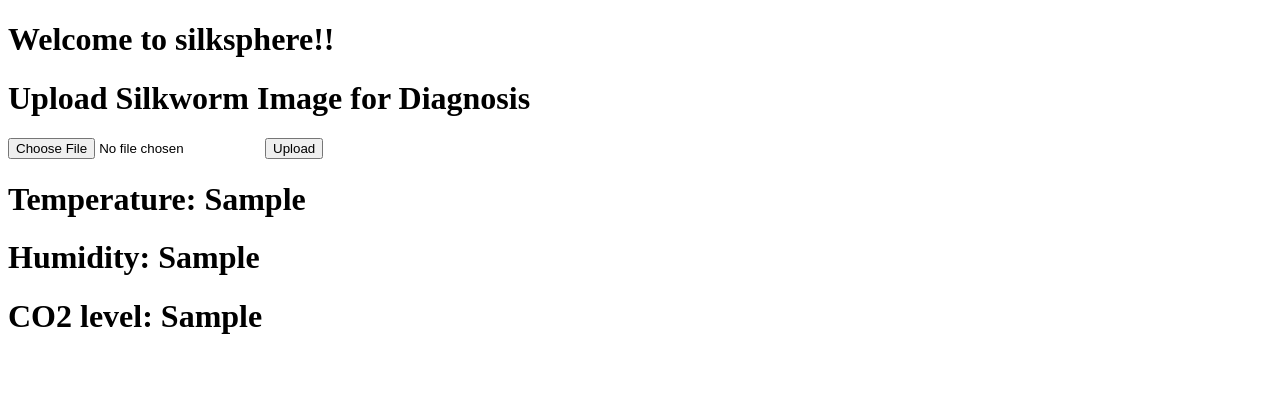
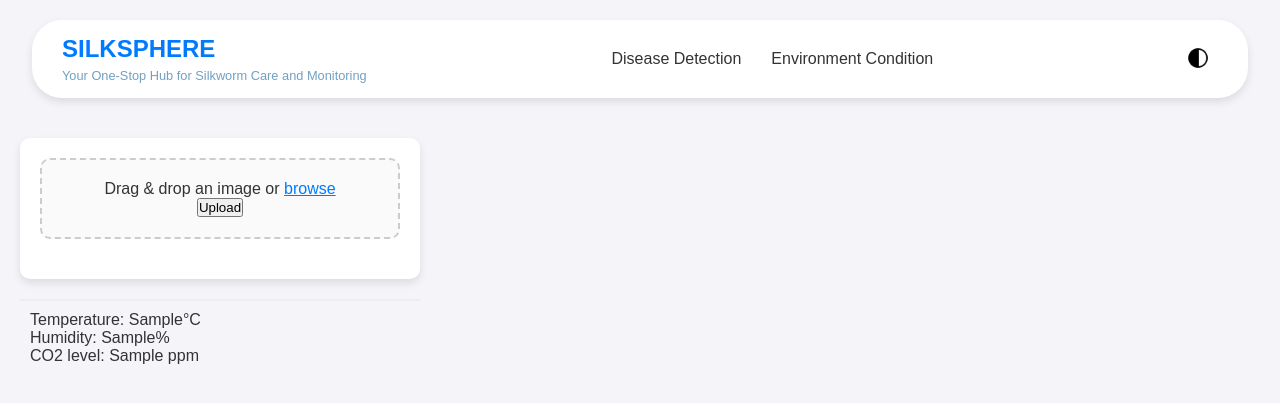
Before and after one commit to Disease-Detection-in-Sericulture/SilkSphere, a Flask app: page / in a window 1280 px wide. Shown: the top 403 px of the page. Run offline with Flask 3, Linux system fonts and the light colour scheme; a database or web service that is not in the repository returns one stand-in record (values such as "Sample title"); data that the repository does not hold is empty.

Commit message:
Added navigation bar

```diff
--- /dev/null
+++ b/SilkSphere/app/static/script.js
@@ -0,0 +1,46 @@
+let dropArea = document.getElementById('drop-area');
+
+dropArea.addEventListener('dragenter', preventDefaults, false);
+dropArea.addEventListener('dragleave', preventDefaults, false);
+dropArea.addEventListener('dragover', preventDefaults, false);
+dropArea.addEventListener('drop', preventDefaults, false);
+
+function preventDefaults(e) {
+    e.preventDefault();
+    e.stopPropagation();
+}
+
+dropArea.addEventListener('drop', handleDrop, false);
+
+function handleDrop(e) {
+    let dt = e.dataTransfer;
+    let files = dt.files;
+    handleFiles(files);
+}
+
+function handleFiles(files) {
+    let file = files[0];
+    if (file && file.type.startsWith('image/')) {
+        displayImage(file);
+    }
+}
+
+function displayImage(file) {
+    let gallery = document.getElementById('gallery');
+    gallery.innerHTML = '';
+
+    let img = document.createElement('img');
+    img.src = URL.createObjectURL(file);
+    img.onload = () => {
+        URL.revokeObjectURL(img.src);
+    };
+
+    gallery.appendChild(img);
+}
+
+// Dark/Light mode
+const themeToggleButton = document.querySelector('.toggle-theme');
+
+themeToggleButton.addEventListener('click', () => {
+    document.body.classList.toggle('dark-mode');
+});
--- a/SilkSphere/app/static/styles.css
+++ b/SilkSphere/app/static/styles.css
@@ -0,0 +1,146 @@
+* {
+    box-sizing: border-box;
+    margin: 0;
+    padding: 0;
+}
+
+body {
+    font-family: Arial, sans-serif;
+    background-color: #f4f4f9;
+    color: #333;
+    transition: background-color 0.3s ease, color 0.3s ease;
+}
+
+h1, h2 {
+    color: #333;
+    margin-bottom: 20px;
+}
+
+.navbar {
+    display: flex;
+    justify-content: space-between;
+    align-items: center;
+    padding: 15px 30px;
+    background-color: #fff;
+    box-shadow: 0 4px 8px rgba(0, 0, 0, 0.1);
+    border-radius: 30px;
+    margin: 20px auto;
+    width: 95%;
+    max-width: 1600px;
+}
+
+.logo {
+    font-size: 1.5em;
+    font-weight: bold;
+    text-transform: uppercase;
+    color: #007bff;
+}
+
+.tagline {
+    font-size: 0.8em; /* Makes the text smaller */
+    color: #72A0C1; /* Optional: a lighter color for the tagline */
+    margin-top: 5px; /* Adds some space above the tagline */
+}
+
+.nav-center {
+    display: flex;
+    gap: 30px;
+}
+
+.nav-link {
+    text-decoration: none;
+    color: #333;
+    font-size: 1em;
+    font-weight: 500;
+    transition: color 0.3s;
+}
+
+.nav-link:hover {
+    color: #007bff;
+}
+
+.nav-right .toggle-theme {
+    padding: 8px;
+    border: none;
+    border-radius: 20px;
+    background-color: transparent;
+    cursor: pointer;
+}
+
+.nav-right .toggle-theme img {
+    width: 24px;
+    height: 24px;
+    transition: transform 0.3s;
+}
+
+/* Dark mode */
+body.dark-mode {
+    background-color: #2c2c2c;
+    color: #f4f4f9;
+}
+
+body.dark-mode .navbar {
+    background-color: #333;
+}
+
+body.dark-mode .nav-link {
+    color: #f4f4f9;
+}
+
+body.dark-mode .nav-link:hover {
+    color: #007bff
+}
+
+.content {
+    padding: 20px;
+}
+
+.upload-container {
+    text-align: center;
+    padding: 20px;
+    background: white;
+    box-shadow: 0 4px 8px rgba(0, 0, 0, 0.1);
+    border-radius: 10px;
+    width: 400px;
+}
+
+#drop-area {
+    padding: 20px;
+    border: 2px dashed #ccc;
+    border-radius: 10px;
+    background-color: #fafafa;
+    cursor: pointer;
+    margin-bottom: 20px;
+    transition: background-color 0.2s ease;
+}
+
+#drop-area:hover {
+    background-color: #f0f0f0;
+}
+
+.browse-label {
+    color: #007bff;
+    text-decoration: underline;
+    cursor: pointer;
+}
+
+#fileElem {
+    display: none;
+}
+
+#gallery {
+    margin-top: 20px;
+}
+
+#gallery img {
+    max-width: 100%;
+    border-radius: 10px;
+    box-shadow: 0 4px 8px rgba(0, 0, 0, 0.1);
+}
+
+.environment-stats {
+    margin-top: 20px;
+    padding: 10px;
+    border-top: 2px solid #eee;
+    width: 400px;
+}
--- a/SilkSphere/app/templates/base.html
+++ b/SilkSphere/app/templates/base.html
@@ -4,9 +4,30 @@
     <meta charset="UTF-8">
     <meta name="viewport" content="width=device-width, initial-scale=1.0">
     <title>Silk Sphere</title>
+    <link rel="stylesheet" href="{{ url_for('static', filename='styles.css') }}">
 </head>
 <body>
-    <h1>Welcome to silksphere!!</h1>
-    {% block content %} {% endblock %}
+    <header class="navbar">
+        <div class="nav-left">
+            <span class="logo">SILKSPHERE</span>
+            <p class="tagline">Your One-Stop Hub for Silkworm Care and Monitoring</p>
+        </div>
+        <div class="nav-center">
+            <a href="#" class="nav-link">Disease Detection</a>
+            <a href="#" class="nav-link">Environment Condition</a>
+        </div>
+        <div class="nav-right">
+            <button class="toggle-theme">
+                <img id="theme-icon" src="{{ url_for('static', filename='night-mode.png') }}" alt="Theme Toggle">
+            </button>
+        </div>
+    </header>
+
+    <div class="content">
+        {% block content %}
+        {% endblock %}
+    </div>
+
+    <script src="{{ url_for('static', filename='script.js') }}"></script>
 </body>
 </html>
--- a/SilkSphere/app/templates/index.html
+++ b/SilkSphere/app/templates/index.html
@@ -1,25 +1,26 @@
 {% extends "base.html" %}
 
 {% block content %}
-    <h1>Upload Silkworm Image for Diagnosis</h1>
-    <form method="post" enctype="multipart/form-data">
-        <input type="file" name="file" accept="image/*" required>
-        <input type="submit" value="Upload">
-    </form>
+
+    <div class="upload-container">
+        <div id="drop-area">
+            <form class="upload-form" method="post" enctype="multipart/form-data">
+                <p>Drag & drop an image or <label for="fileElem" class="browse-label">browse</label></p>
+                <input type="file" id="fileElem" name="file" accept="image/*" required onchange="handleFiles(this.files)">
+                <input type="submit" value="Upload">
+            </form>
+        </div>
+        <div id="gallery"></div>
+    </div>
 
     {% if result %}
         <h2>Prediction: {{ result }}</h2>
     {% endif %}
 
-    <h1>
-        Temperature: {{ retriever.temperature }}
-    </h1>
-
-    <h1>
-        Humidity: {{ retriever.humidity }}
-    </h1>
-
-    <h1>
-        CO2 level: {{ retriever.co2 }}
-    </h1>
+    <div class="environment-stats">
+        <!-- <h2>Environmental Statistics</h2> -->
+        <p>Temperature: {{ retriever.temperature }}°C</p>
+        <p>Humidity: {{ retriever.humidity }}%</p>
+        <p>CO2 level: {{ retriever.co2 }} ppm</p>
+    </div>
 {% endblock %}
```
Also changed, not shown: SilkSphere/app/static/night-mode.png (added).
